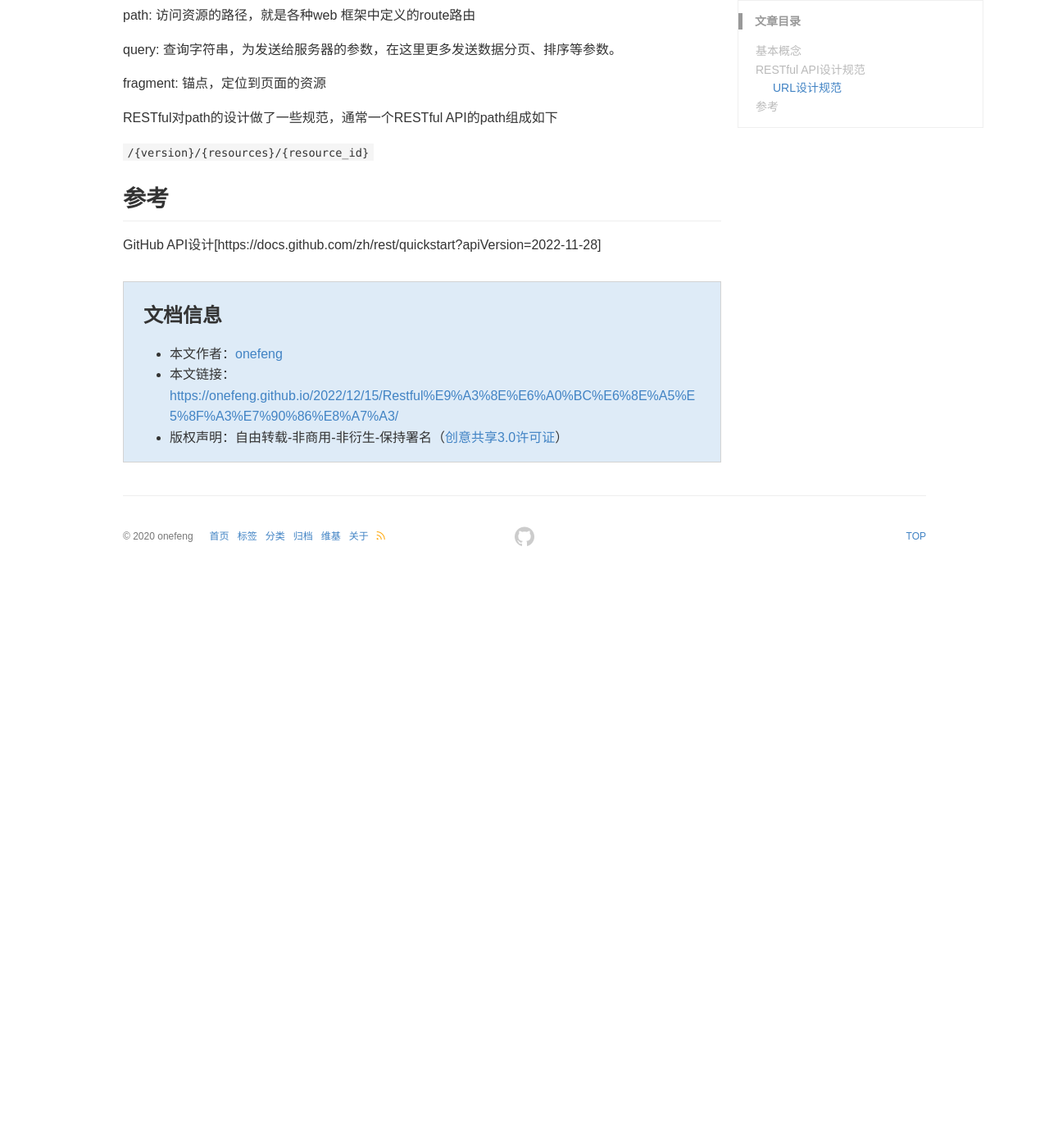
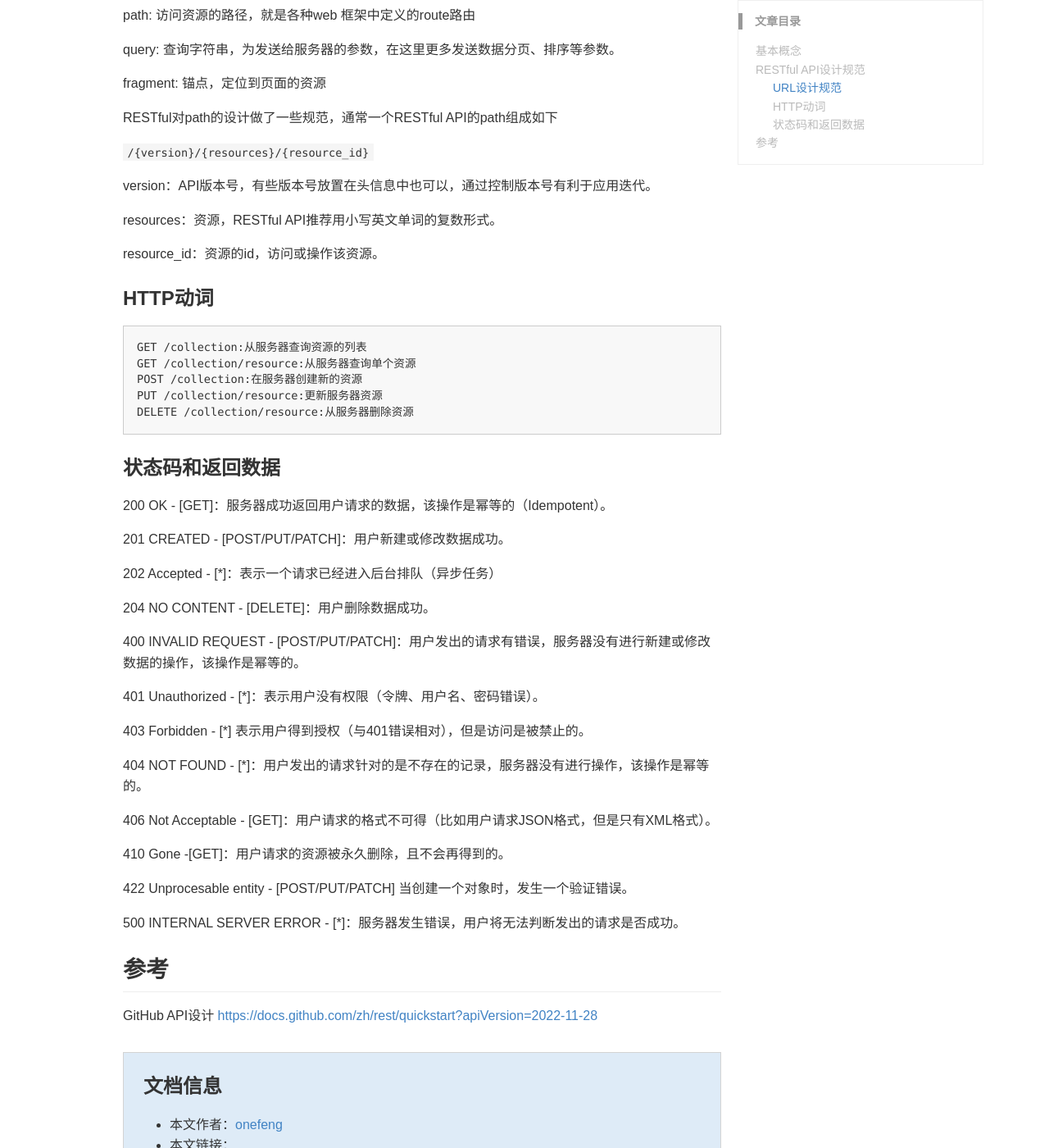
Before and after one commit to onefeng/onefeng.github.io, a Jekyll site: the page built from _posts/2022-12-15-Restful风格接口理解.md, in a window 1280 px wide and 1400 px high, scrolled down 899 px. Shown: the whole window at 82% size. Built offline with Jekyll 4.4.1, drawn with Linux system fonts in a browser that asks for light colours; comment, search, counter and statistics services are not loaded; before the commit the page ends 1602 px from its top, so only the background shows below that; some of the changed text lies outside the part shown.

Commit message:
feat: add post

````diff
--- a/_posts/2022-12-15-Restful风格接口理解.md
+++ b/_posts/2022-12-15-Restful风格接口理解.md
@@ -49,7 +49,51 @@ RESTful对path的设计做了一些规范，通常一个RESTful API的path组成
 `/{version}/{resources}/{resource_id}`
 
 
+version：API版本号，有些版本号放置在头信息中也可以，通过控制版本号有利于应用迭代。
+
+resources：资源，RESTful API推荐用小写英文单词的复数形式。
+
+resource_id：资源的id，访问或操作该资源。
+
+
+### HTTP动词
+
+```shell
+GET /collection:从服务器查询资源的列表
+GET /collection/resource:从服务器查询单个资源
+POST /collection:在服务器创建新的资源
+PUT /collection/resource:更新服务器资源
+DELETE /collection/resource:从服务器删除资源
+```
+
+
+### 状态码和返回数据
+
+200 OK - [GET]：服务器成功返回用户请求的数据，该操作是幂等的（Idempotent）。
+
+201 CREATED - [POST/PUT/PATCH]：用户新建或修改数据成功。
+
+202 Accepted - [*]：表示一个请求已经进入后台排队（异步任务）
+
+204 NO CONTENT - [DELETE]：用户删除数据成功。
+
+400 INVALID REQUEST - [POST/PUT/PATCH]：用户发出的请求有错误，服务器没有进行新建或修改数据的操作，该操作是幂等的。
+
+401 Unauthorized - [*]：表示用户没有权限（令牌、用户名、密码错误）。
+
+403 Forbidden - [*] 表示用户得到授权（与401错误相对），但是访问是被禁止的。
+
+404 NOT FOUND - [*]：用户发出的请求针对的是不存在的记录，服务器没有进行操作，该操作是幂等的。
+
+406 Not Acceptable - [GET]：用户请求的格式不可得（比如用户请求JSON格式，但是只有XML格式）。
+
+410 Gone -[GET]：用户请求的资源被永久删除，且不会再得到的。
+
+422 Unprocesable entity - [POST/PUT/PATCH] 当创建一个对象时，发生一个验证错误。
+
+500 INTERNAL SERVER ERROR - [*]：服务器发生错误，用户将无法判断发出的请求是否成功。
+
 
 ## 参考
 
-GitHub API设计[https://docs.github.com/zh/rest/quickstart?apiVersion=2022-11-28]
+GitHub API设计 <https://docs.github.com/zh/rest/quickstart?apiVersion=2022-11-28>
````
